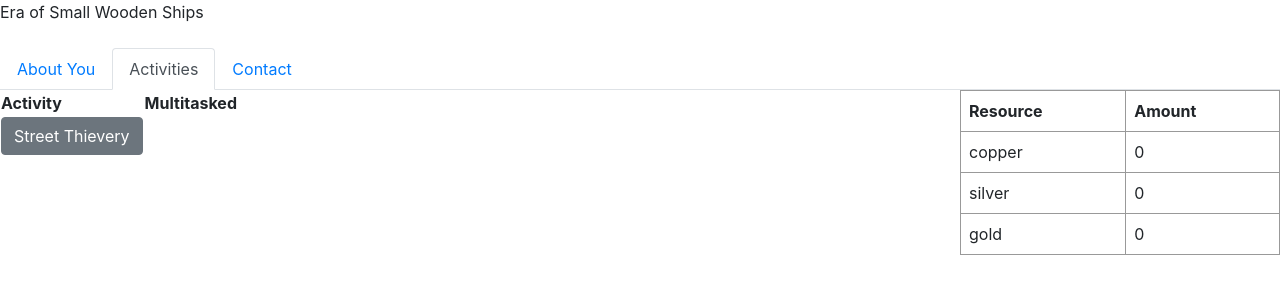
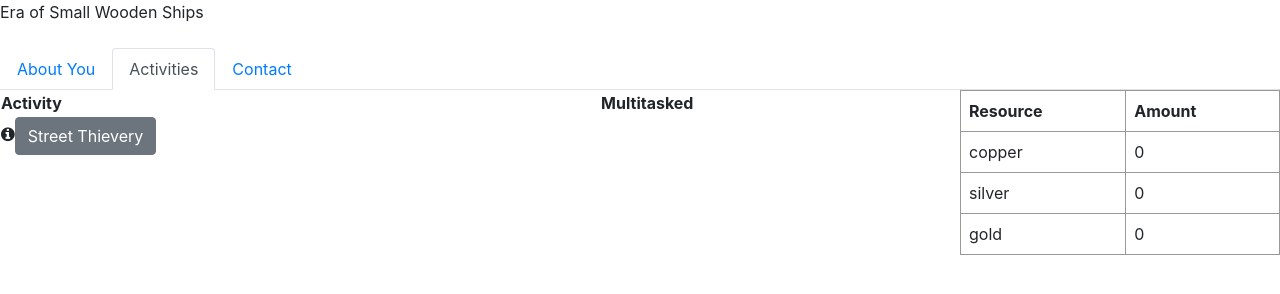
Before and after one commit to Helblade1/YoHoYoHoAnIdleLifeForMe, a plain HTML site: page index.html in a window 1280 px wide. Both pictures are taken after a click on the tab "Activities". Drawn offline with nearby package versions, Linux system fonts and the light colour scheme.

Commit message:
updated some ui stuff getting ready for window loop

```diff
--- a/activities.js
+++ b/activities.js
@@ -6,6 +6,9 @@ function initializeActivities(game){
   streetThievery.affectedSkillsBaseXP = [1];
   streetThievery.rewards = ['copper'];
   streetThievery.rewardsBaseValues = [1];
+  streetThievery.flavorText = "Scour the streets for easy targets with loose coin";
+
+
 
   game.activities.push(streetThievery);
 }
--- a/activity.js
+++ b/activity.js
@@ -6,21 +6,27 @@ function Activity(){
   this.rewards = ['none'];
   this.rewardsBaseValues = [0];
   this.rewardMult = 1;
+  this.flavorText = "";
 }
 
-function performActivity(name){
+function performActivity(name, isPlayer, crewMemebers){
+  //determine if it is a player doing it or not.
+  if(isPlayer){
     var activity = matchNameToActivity(game.activities, name);
     for(var i=0; i < activity.affectedSkills.length; i++){
       //how activities affect skills
       var skill = matchNameToSkill(game.player, activity.affectedSkills[i]);
-    game.player[skill].currentXP += activity.affectedSkillsBaseXP[i];
+      game.player[skill].currentXP += activity.affectedSkillsBaseXP[i]*game.player[skill].growth;
     }
     for(var i=0; i<activity.rewards.length; i++){
       //the formula for determing rewards
       var skill = matchNameToSkill(game.player, activity.affectedSkills[i]);
-    game.player[activity.rewards[i]] += (activity.rewardsBaseValues[i] + game.player[skill].level);
+      game.player[activity.rewards[i]] += (activity.rewardsBaseValues[i] * game.player[skill].level);
+      //gotta check for levelup
       levelUp(skill);
     }
+  }
+  //else will be for when crew is implemented
   updateUI();
 }
 
--- /dev/null
+++ b/css/activitytable.css
@@ -0,0 +1,4 @@
+#ActivityTable{
+  width: 75%;
+  float: left;
+}
--- a/index.html
+++ b/index.html
@@ -4,7 +4,9 @@
 
 <link rel="stylesheet" type="text/css" href="css/aboutyou.css">
 <link rel="stylesheet" type="text/css" href="css/resourcestable.css">
+<link rel="stylesheet" type="text/css" href="css/activitytable.css">
 <link rel="stylesheet" href="https://stackpath.bootstrapcdn.com/bootstrap/4.2.1/css/bootstrap.min.css" integrity="sha384-GJzZqFGwb1QTTN6wy59ffF1BuGJpLSa9DkKMp0DgiMDm4iYMj70gZWKYbI706tWS" crossorigin="anonymous">
+<link href="https://maxcdn.bootstrapcdn.com/font-awesome/4.7.0/css/font-awesome.min.css" rel="stylesheet">
 <script src="https://ajax.googleapis.com/ajax/libs/jquery/3.3.1/jquery.min.js"></script>
 <script src="https://cdnjs.cloudflare.com/ajax/libs/popper.js/1.14.6/umd/popper.min.js" integrity="sha384-wHAiFfRlMFy6i5SRaxvfOCifBUQy1xHdJ/yoi7FRNXMRBu5WHdZYu1hA6ZOblgut" crossorigin="anonymous"></script>
 <script src="https://stackpath.bootstrapcdn.com/bootstrap/4.2.1/js/bootstrap.min.js" integrity="sha384-B0UglyR+jN6CkvvICOB2joaf5I4l3gm9GU6Hc1og6Ls7i6U/mkkaduKaBhlAXv9k" crossorigin="anonymous"></script>
@@ -64,7 +66,8 @@
         </table>
  	    </span>
     </div>
-    <div class="tab-pane fade" id="nav-profile" role="tabpanel" aria-labelledby="nav-profile-tab">
+
+		<div class="tab-pane fade" id="nav-profile" role="tabpanel" aria-labelledby="nav-profile-tab">
       <span id="activities" class="tabcontent" align='left'>
         <table id='ActivityTable'>
           <tr>
@@ -72,7 +75,7 @@
             <th>Multitasked</th>
           </tr>
           <tr>
-            <td><button id='PillageButton' type="button" class="btn btn-secondary" data-toggle="tooltip" data-placement="top" title="Tooltip on top" onClick="performActivity('pillage')">Street Thievery</button></td>
+            <td><i class="fa fa-info-circle" id="pillageinformation" data-toggle="tooltip" data-placement="top" data-html='true' title="<span"></i><button id='PillageButton' type="button" class="btn btn-secondary" onClick="performActivity('pillage','true','0')">Street Thievery</button></td>
           </tr>
         </table>
 	    </span>
@@ -97,10 +100,10 @@
 	<script type="text/javascript" src="game.js"></script>
   <script type="text/javascript" src="ui.js"></script>
 	<script type="text/javascript" src="main.js"></script>
-  <!-- <script type="text/javascript">
+  <script type="text/javascript">
     $(function () {
       $('[data-toggle="tooltip"]').tooltip()
     })
-  </script> -->
+  </script>
 </body>
 </html>
--- a/main.js
+++ b/main.js
@@ -6,4 +6,6 @@ window.onload = function(){
   updateUI();
   setCurrency();
   setPlayerCurrency();
+	console.log(game.activities);
+	initializeActivityToolTips(game.activities);
 };
--- a/player.js
+++ b/player.js
@@ -23,7 +23,7 @@ function Player(){
   this.resources = [];
 
 	//skills
-	this.pillage = new PlayerSkill('pillage',0,0,0,100,true,3,false,0);
+	this.pillage = new PlayerSkill('pillage',1,1,0,100,true,3,false,0);
 }
 
 function matchNameToSkill(player, iD){
@@ -48,7 +48,7 @@ function levelUp(name){
     game.player[name].currentXP = 0;
     if(game.player[name].usesMult && !game.player[name].usesPow){
       //the formula for multiplicative leveling
-      game.player[name].reqXP = game.player[name].baseXP * Math.pow(game.player[name].xPMultScaling,game.player[name].level);
+      game.player[name].reqXP = game.player[name].baseXP * Math.pow(game.player[name].xPMultScaling,game.player[name].level - 1);
       uiLevelUpSkill(name);
     }
     else if (game.player[name].usesPow && !game.player[name].usesMult){
--- a/ui.js
+++ b/ui.js
@@ -67,3 +67,30 @@ function uiLevelUpSkill(name){
   }
 
 }
+
+function setActivityToolTip(activity){
+	//making the tooltips
+	var infoId = activity.id.concat("information");
+	console.log(infoId);
+	var displayText = activity.flavorText.concat("<br />Affected Skills (+XP): <br />");
+	console.log(activity.affectedSkills.length);
+	console.log(displayText);
+	//affected skills
+	console.log(displayText);
+	for (var j=0; j<activity.affectedSkills.length;j++){
+		displayText = displayText.concat(activity.affectedSkills[j], " (+", activity.affectedSkillsBaseXP[j], ")<br />");
+	}
+	//now to add rewards
+	displayText = displayText.concat("Rewards (+ base amount):<br />");
+	for(var j=0; j<activity.rewards.length;j++){
+		displayText = displayText.concat(activity.rewards[j], " (+",activity.rewardsBaseValues[j],")<br />");
+	}
+	//now to set the tooltip
+	$('#' + infoId).attr("title", displayText);
+}
+
+function initializeActivityToolTips(activityList){
+	for(var i=0; i<activityList.length;i++){
+		setActivityToolTip(activityList[i]);
+	}
+}
```
Lines whose indentation alone changed are shown as unchanged.
